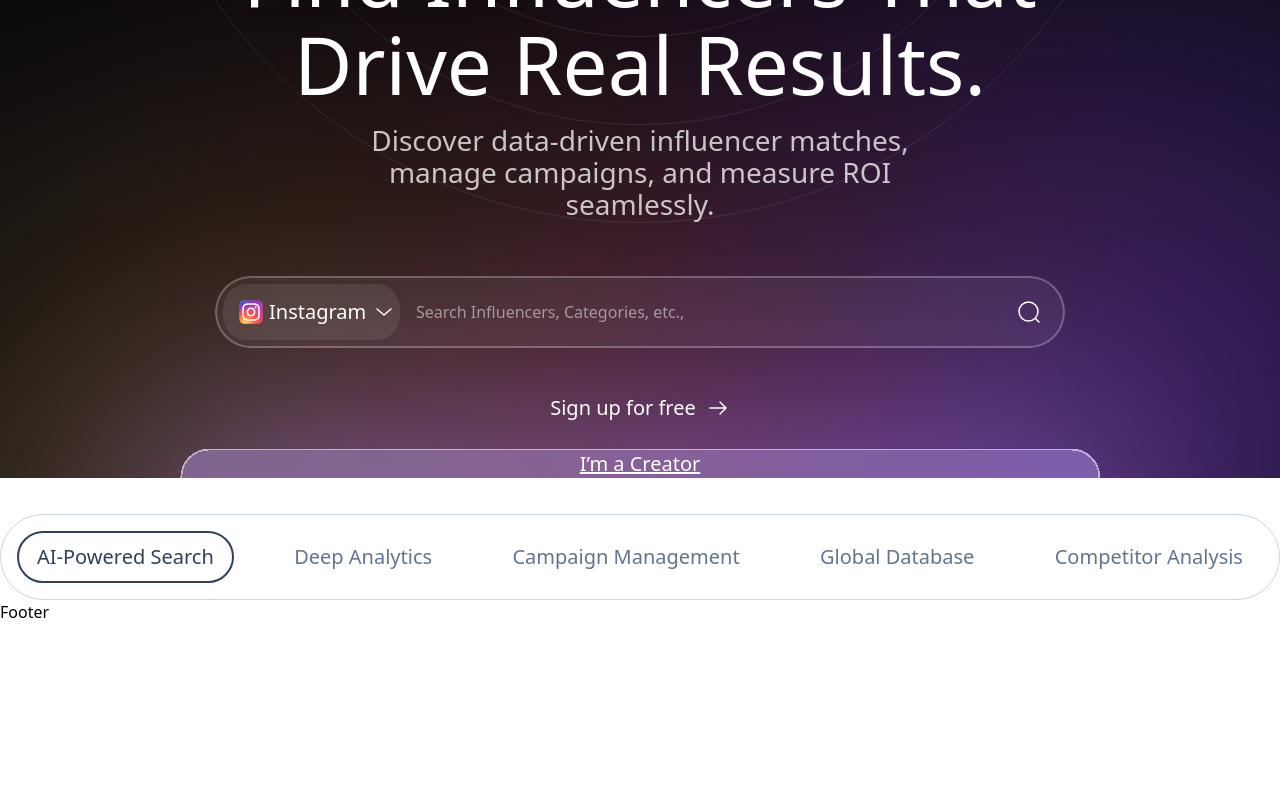
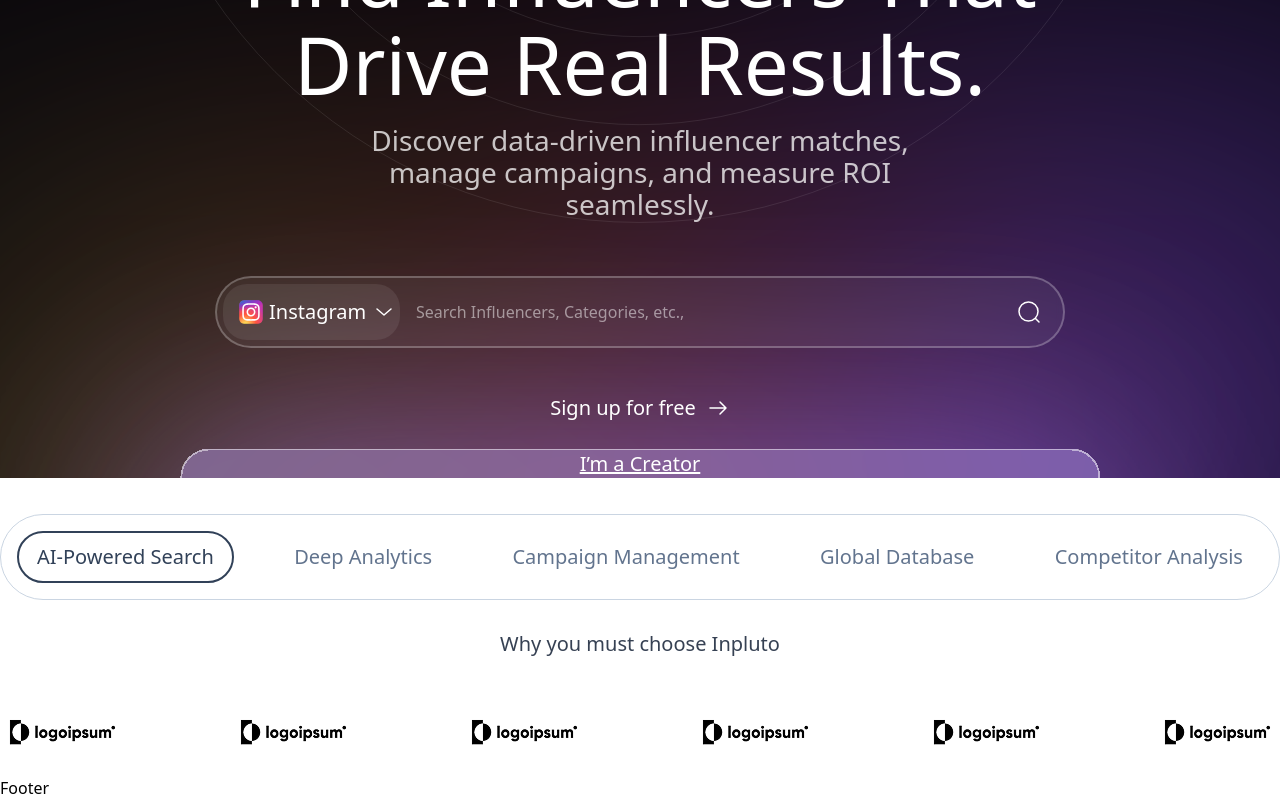
Before and after one commit to neon-lab-dev/Inpluto-Client, a Next.js app: page / in a window 1280 px wide. Shown: the part 322-1122 px from the top of the page. Before the commit the page ends 946 px from the top, so only its background shows below. Built offline with nearby package versions, Linux system fonts and the light colour scheme.

Commit message:
Added why inpluto section

```diff
--- a/src/app/(commonLayout)/page.tsx
+++ b/src/app/(commonLayout)/page.tsx
@@ -1,10 +1,12 @@
 import FeaturesTab from "@/components/HomePage/FeaturesTab/FeaturesTab";
+import WhyInpluto from "@/components/Shared/WhyInpluto/WhyInpluto";
 import Image from "next/image";
 
 export default function Home() {
   return (
     <div className="">
       <FeaturesTab/>
+      <WhyInpluto/>
     </div>
   );
 }
--- /dev/null
+++ b/src/components/Shared/WhyInpluto/WhyInpluto.tsx
@@ -0,0 +1,23 @@
+import Container from "@/components/Reusable/Container/Container";
+import { IMAGES } from "../../../../public/assets";
+import Image from "next/image";
+
+const WhyInpluto = () => {
+    return (
+        <div className="bg-white pt-8">
+            <Container>
+                <h1 className="text-[#364153] font-Satoshi-500 text-xl leading-6 text-center">Why you must choose Inpluto</h1>
+                <div className="flex items-center justify-between gap-[96px] mt-[60px] pb-7">
+                    <Image src={IMAGES.dummyLogo} alt="" />
+                    <Image src={IMAGES.dummyLogo} alt="" />
+                    <Image src={IMAGES.dummyLogo} alt="" />
+                    <Image src={IMAGES.dummyLogo} alt="" />
+                    <Image src={IMAGES.dummyLogo} alt="" />
+                    <Image src={IMAGES.dummyLogo} alt="" />
+                </div>
+            </Container>
+        </div>
+    );
+};
+
+export default WhyInpluto;
```
